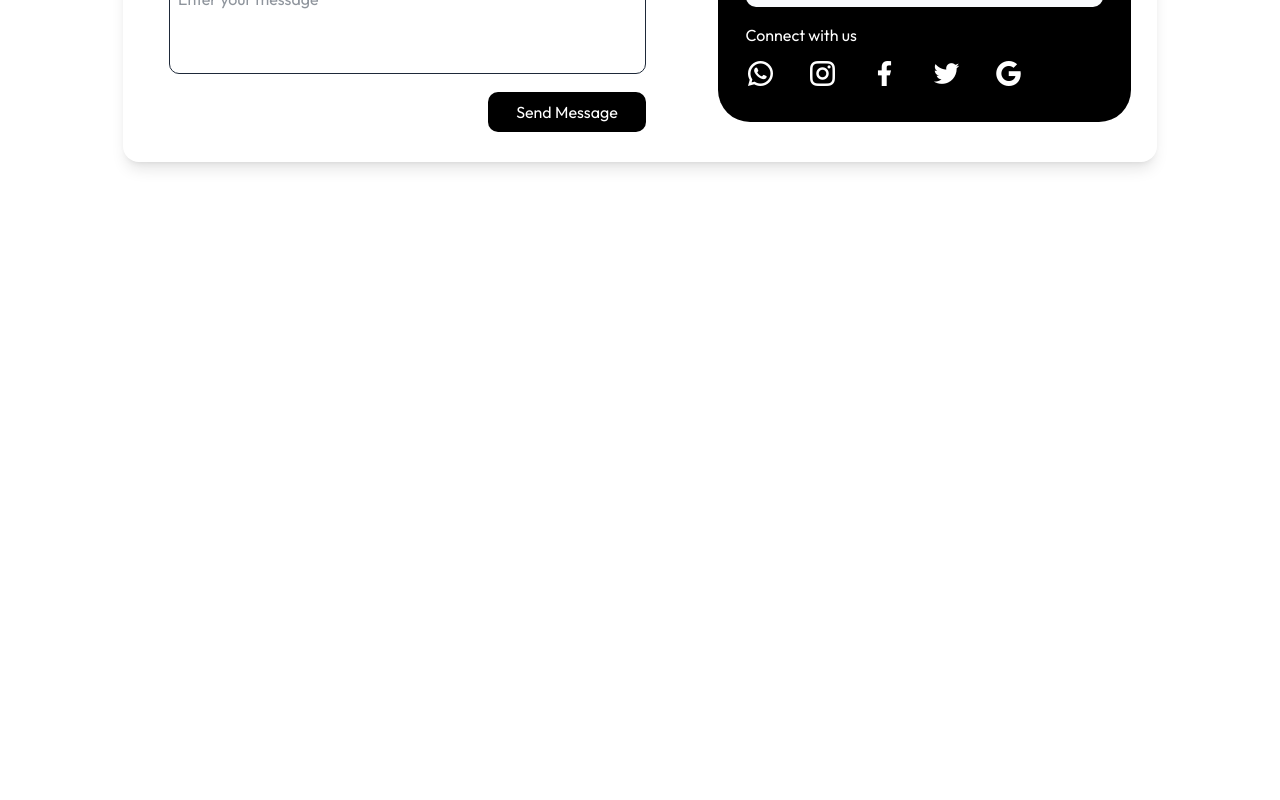
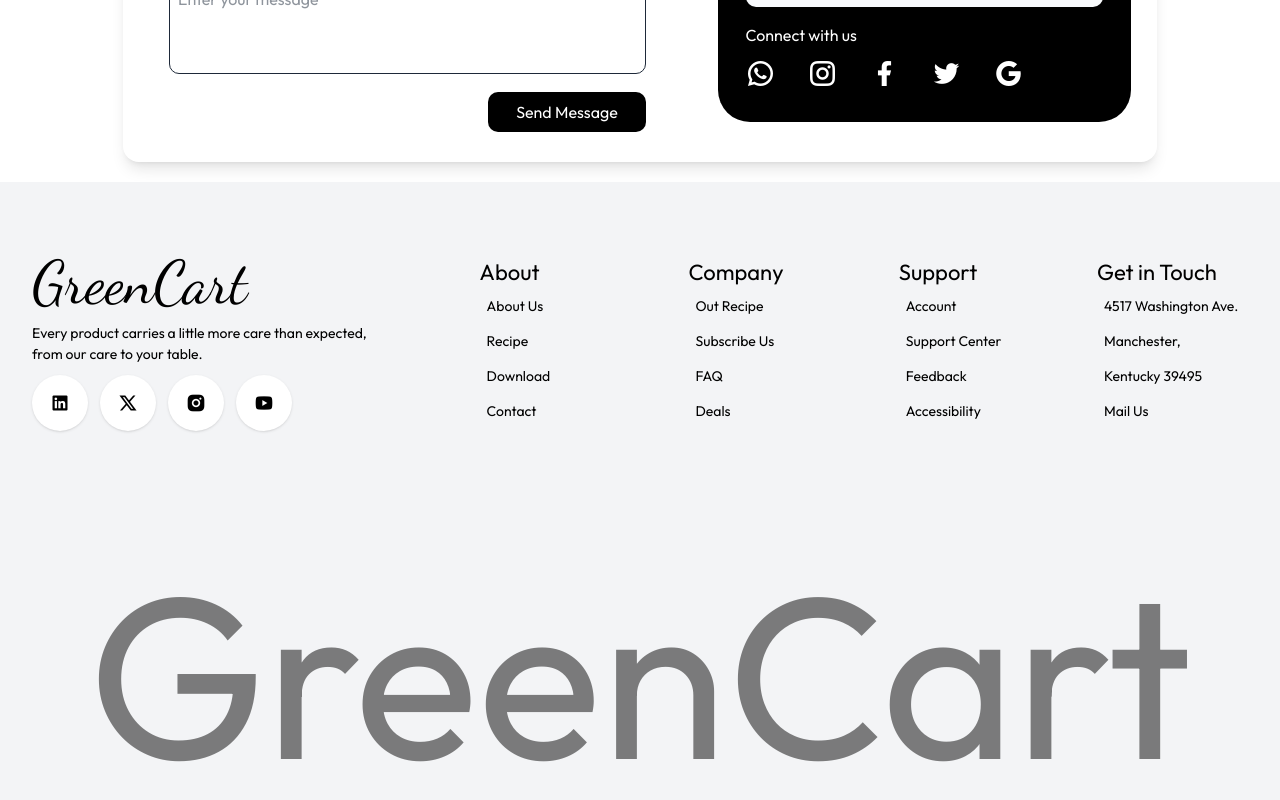
Before and after one commit to bhabanaagrawal1/GreenCart, a React (Vite) app in the folder frontend/: page /contact in a window 1280 px wide. Shown: the part 2117-2917 px from the top of the page. Before the commit the page ends 2299 px from the top, so only its background shows below. Built offline with nearby package versions, Linux system fonts and the light colour scheme.

Commit message:
Adding the contact page

```diff
--- /dev/null
+++ b/frontend/src/components/FooterC.jsx
@@ -0,0 +1,57 @@
+import React from 'react'
+import { NavLink } from 'react-router-dom';
+
+const FooterC = () => {
+  const icons = [<i class="ri-linkedin-box-fill"></i>,<i class="ri-twitter-x-line"></i>,<i class="ri-instagram-fill"></i>,<i class="ri-youtube-fill"></i>]
+  const links = ["https://www.linkedin.com/in/bhabana-agrawal-6a6313358/","https://x.com/AgrawalBha9","https://www.instagram.com/","https://www.youtube.com/"]
+  const heading = ["About","Company","Support","Get in Touch"]
+  const footer = {
+    1:["About Us","Recipe","Download","Contact"],
+    2:["Out Recipe","Subscribe Us","FAQ","Deals"],
+    3:["Account","Support Center","Feedback","Accessibility"],
+    4:["4517 Washington Ave.","Manchester,","Kentucky 39495","Mail Us"],
+  };
+  return (
+    <div>
+      <style>
+        {`
+        @import url('https://fonts.googleapis.com/css2?family=Dancing+Script:wght@400..700&display=swap');
+          .logo_i{
+              font-family: "Dancing Script", cursive;
+          }
+        `}
+      </style>
+      <div className='w-full h-[80vh] bg-gray-100 overflow-hidden'>
+        <div className='w-full h-[50%] flex justify-around items-center'>
+          <div className='w-[30%] h-[90%] flex justify-center items-center'>
+            <div className='w-[90%]'>
+              <h1 className='text-6xl logo_i m-0'>GreenCart</h1>
+              <h3 className='my-2.5 text-[14px]'>Every product carries a little more care than expected, from our care to your table.</h3>
+              <div className='flex justify-start gap-3'>
+                {icons.map((item,index) =>(
+                   <NavLink key={index} to={links[index]}>
+                      <div className="w-14 h-14 rounded-full shadow-sm bg-white flex justify-center items-center text-xl hover:text-[24px]">{item}</div>
+                   </NavLink>
+                ))}
+              </div>
+            </div>
+          </div>
+          {heading.map((item,index)=>(
+            <div key={index} className='w-[15%] h-[90%] flex justify-center items-center'>
+            <div>
+              <h1 className='text-[22px]'>{item}</h1>
+              {footer[index + 1].map((itm,idx)=>(
+                <h3 key={idx} className='text-[14px] p-1.75 text-black-600 hover:cursor-pointer hover:scale-102 hover:font-semibold hover:underline hover:underline-offset-2'>{itm}</h3>
+              ))}
+            </div>
+          </div>
+          ))}
+        </div>
+        <div className='w-full h-auto'>
+            <h1 className='text-[230px] text-center opacity-50 backdrop-opacity-90'>GreenCart</h1></div>
+      </div>
+    </div>
+  )
+}
+
+export default FooterC
--- a/frontend/src/pages/Contact.jsx
+++ b/frontend/src/pages/Contact.jsx
@@ -1,12 +1,14 @@
 import React from 'react'
 import Navbar from '../components/Navbar'
 import ContactH from '../components/ContactH'
+import FooterC from '../components/FooterC'
 
 const Contact = () => {
   return (
     <div>
       <Navbar/>
       <ContactH/>
+      <FooterC/>
     </div>
   )
 }
```
